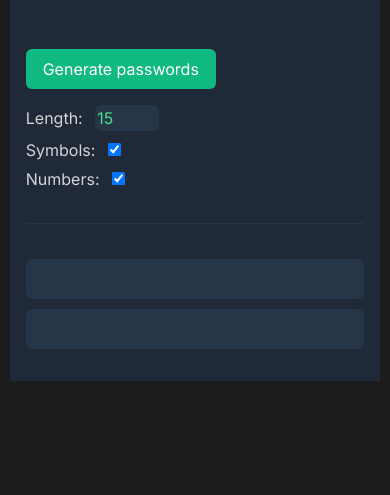
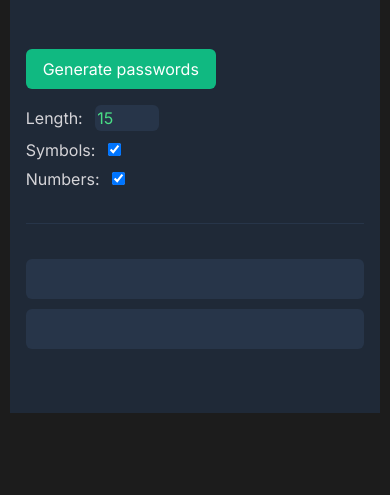
Before and after one commit to nxzav/scrimba-password-generator, a plain HTML site: page index.html in a window 390 px wide. Shown: the part 349-844 px from the top of the page. Drawn offline with nearby package versions, Linux system fonts and the light colour scheme.

Commit message:
Update index.css
mobile view fix

```diff
--- a/index.css
+++ b/index.css
@@ -125,7 +125,7 @@ label, input {
 
 @media screen and (max-width: 768px) {
     .container {
-        padding: 1rem;
+        padding: 3rem 1rem;
         height: fit-content;
     }
     .options-container {
```
